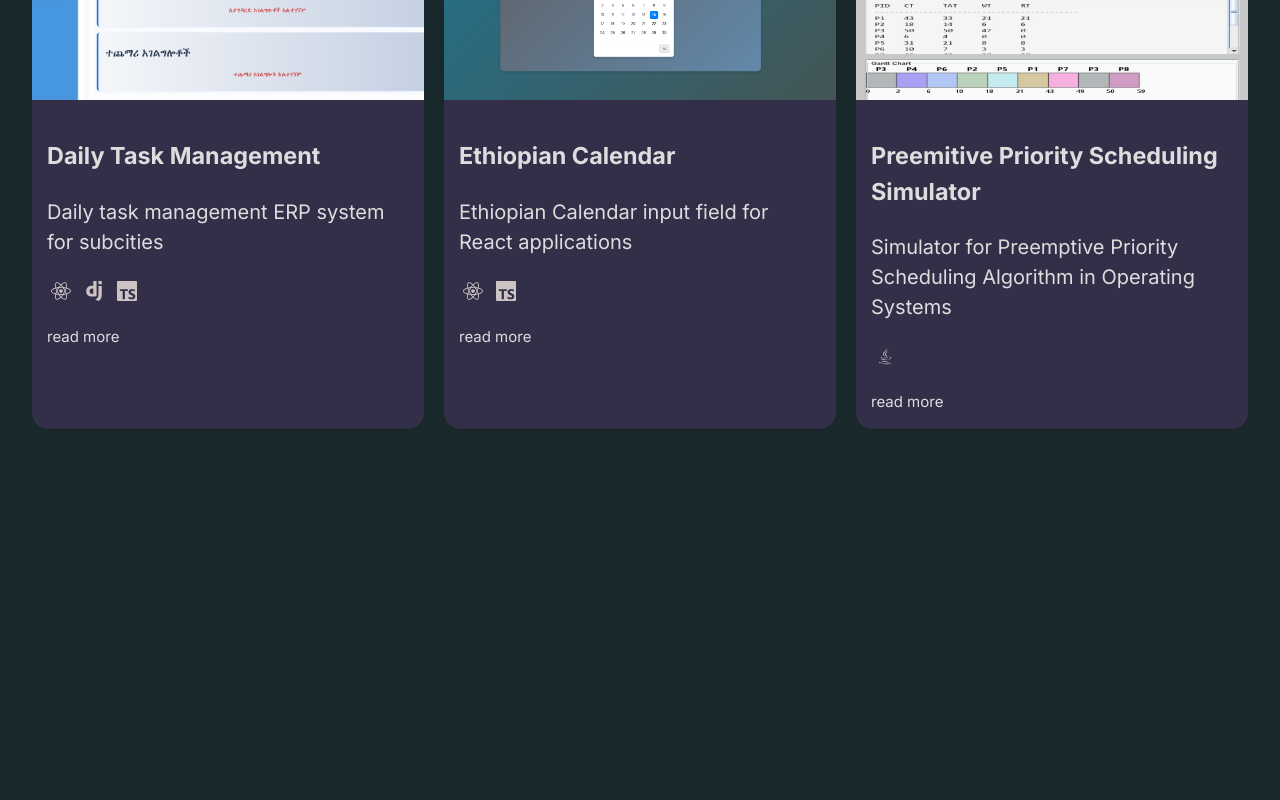
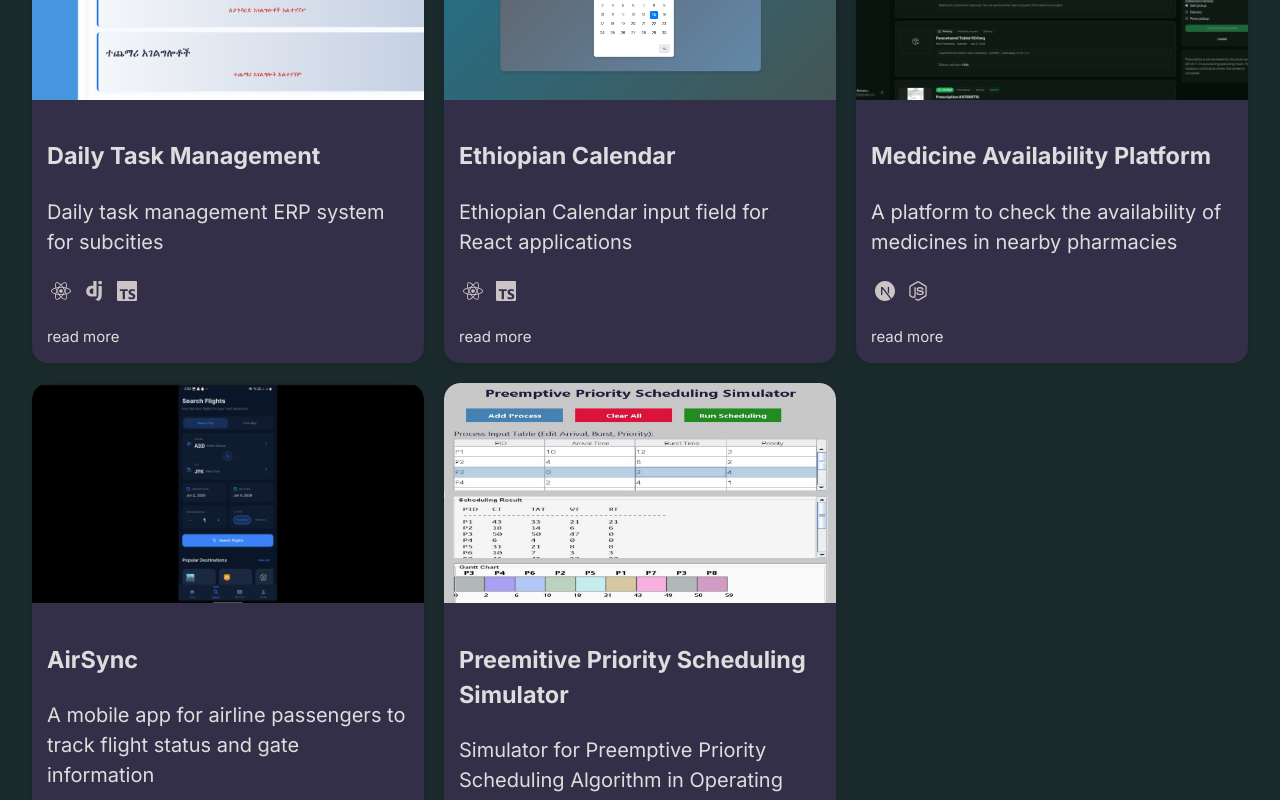
Before and after one commit to Jmorto1/portfolio, a React (Vite) app: page /projects in a window 1280 px wide. Shown: the part 200-1000 px from the top of the page. Before the commit the page ends 800 px from the top, so only its background shows below. Built offline with nearby package versions, Linux system fonts and the light colour scheme; a web font is replaced by a local one.

Commit message:
adding two projects

```diff
--- a/src/pages/projects.jsx
+++ b/src/pages/projects.jsx
@@ -1,7 +1,8 @@
 import "../styles/projects.css"
 import { useState,useEffect,useRef} from "react";
-import { FaReact} from "react-icons/fa";
-import { SiTypescript, SiDjango } from "react-icons/si";
+import { FaReact, FaNodeJs } from "react-icons/fa";
+import { SiNextdotjs } from "react-icons/si";
+import { SiTypescript, SiDjango, SiFlutter } from "react-icons/si";
 import { DiJava } from "react-icons/di";
 
 export default function Project(){
@@ -27,7 +28,6 @@ export default function Project(){
         img:"images/projects/ethio_calendar.png",
         name:"Ethiopian Calendar",
         desc:"Ethiopian Calendar input field for React applications",
-
         liveLink:"https://ethio-calendar.vercel.app/",
         sourceLink:"https://github.com/Jmorto1/ethio-calendar",
         tech:["React","Node.js"],
@@ -37,16 +37,40 @@ export default function Project(){
             { name: "TypeScript", icon: SiTypescript}
         ]
     },{id:"3",
+        img:"images/projects/map.png",
+        name:"Medicine Availability Platform",
+        desc:"A platform to check the availability of medicines in nearby pharmacies",
+        liveLink:"https://map-fp.vercel.app/",
+        sourceLink:"https://github.com/redi-b/map",
+        tech:["NextJs","NodeJs"],
+        longDesc:"A platform that lets users search for medicine availability at nearby pharmacies, upload prescriptions, set medicine adherence reminders, and consult an AI chatbot for medicine-related questions.",
+            techTags: [
+            { name: "NextJs", icon: SiNextdotjs },
+            {name:"NodeJs", icon: FaNodeJs}
+        ]
+    },{id:"4",
+        img:"images/projects/airline.png",
+        name:"AirSync",
+        desc:"A mobile app for airline passengers to track flight status and gate information",
+        sourceLink:"https://github.com/redi-b/airsync",
+        tech:["Flutter"],
+        longDesc:"AirSync is a mobile app for airline passengers built with Flutter which offers features such as flight status tracking, gate information, and in-app notifications, all while maintaining a visually appealing and user-friendly interface. It combines modern design features like glassmorphism, gradients, and micro-animations with a real-time Firebase Firestore backend to provide a smooth travel experience.",
+            techTags: [
+            { name: "Flutter", icon: SiFlutter},
+        ]
+    },
+    {id:"5",
         img:"images/projects/pprs.png",
         name:"Preemitive Priority Scheduling Simulator",
         desc:"Simulator for Preemptive Priority Scheduling Algorithm in Operating Systems",
         sourceLink:"https://github.com/Jmorto1/preemptive-priority-scheduling-GUI",
-        tech:["React","Node.js"],
+        tech:["Java","Swing"],
         longDesc:"This project is a simulator for the Preemptive Priority Scheduling Algorithm used in operating systems. It allows users to visualize how processes are scheduled based on their priority levels. The simulator provides an interactive interface for users to input process details, such as arrival time, burst time, and priority, and then observe the scheduling behavior through graphical representations and performance metrics.",
         techTags: [
             { name: "Java", icon: DiJava }
         ]
-    }]
+    }
+]
     useEffect(()=>{
         const handleClickOutside=(e)=>{
             if(!selectedProject) return;
```
Also changed, not shown: public/images/projects/airline.png (added), public/images/projects/map.png (added).
